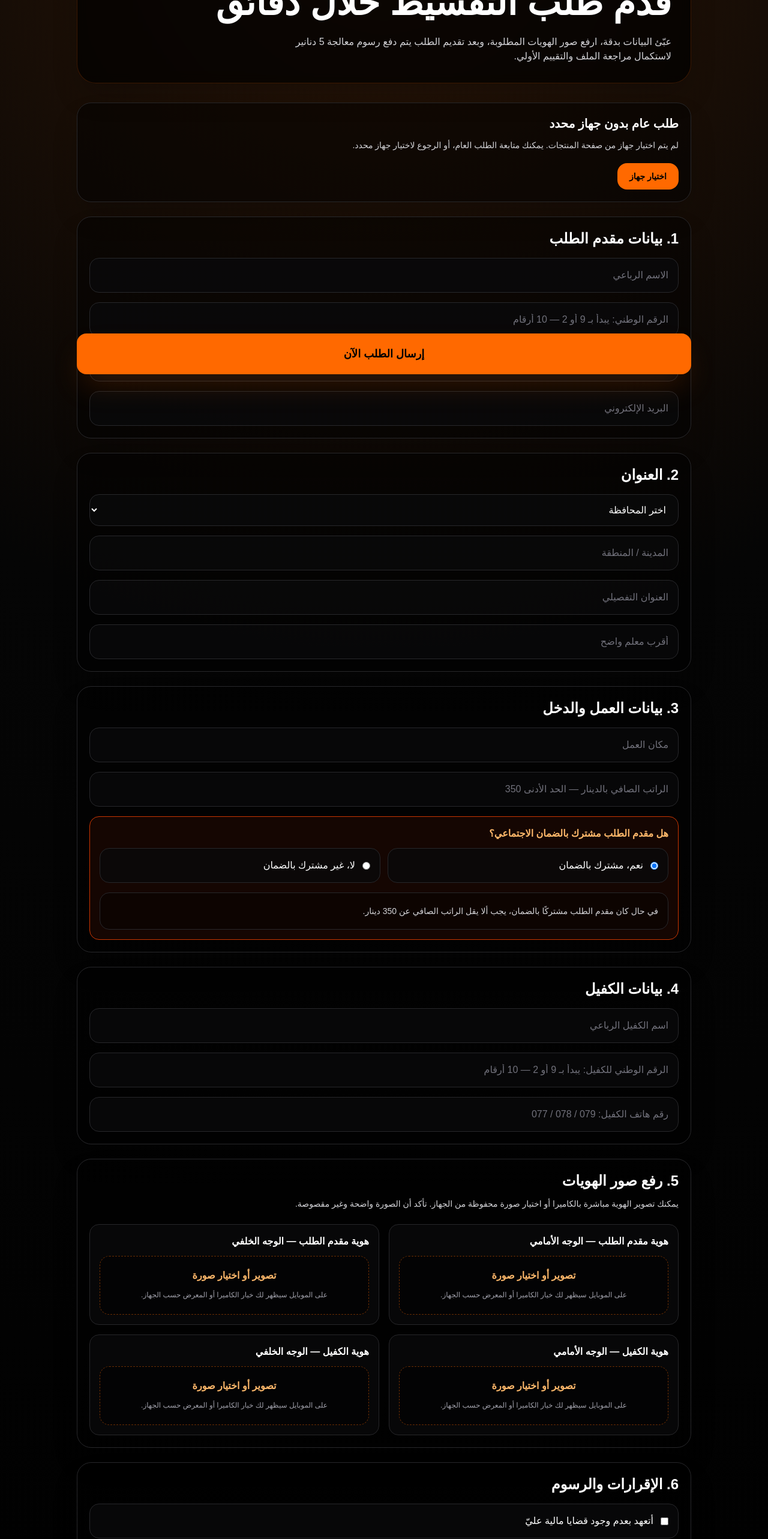
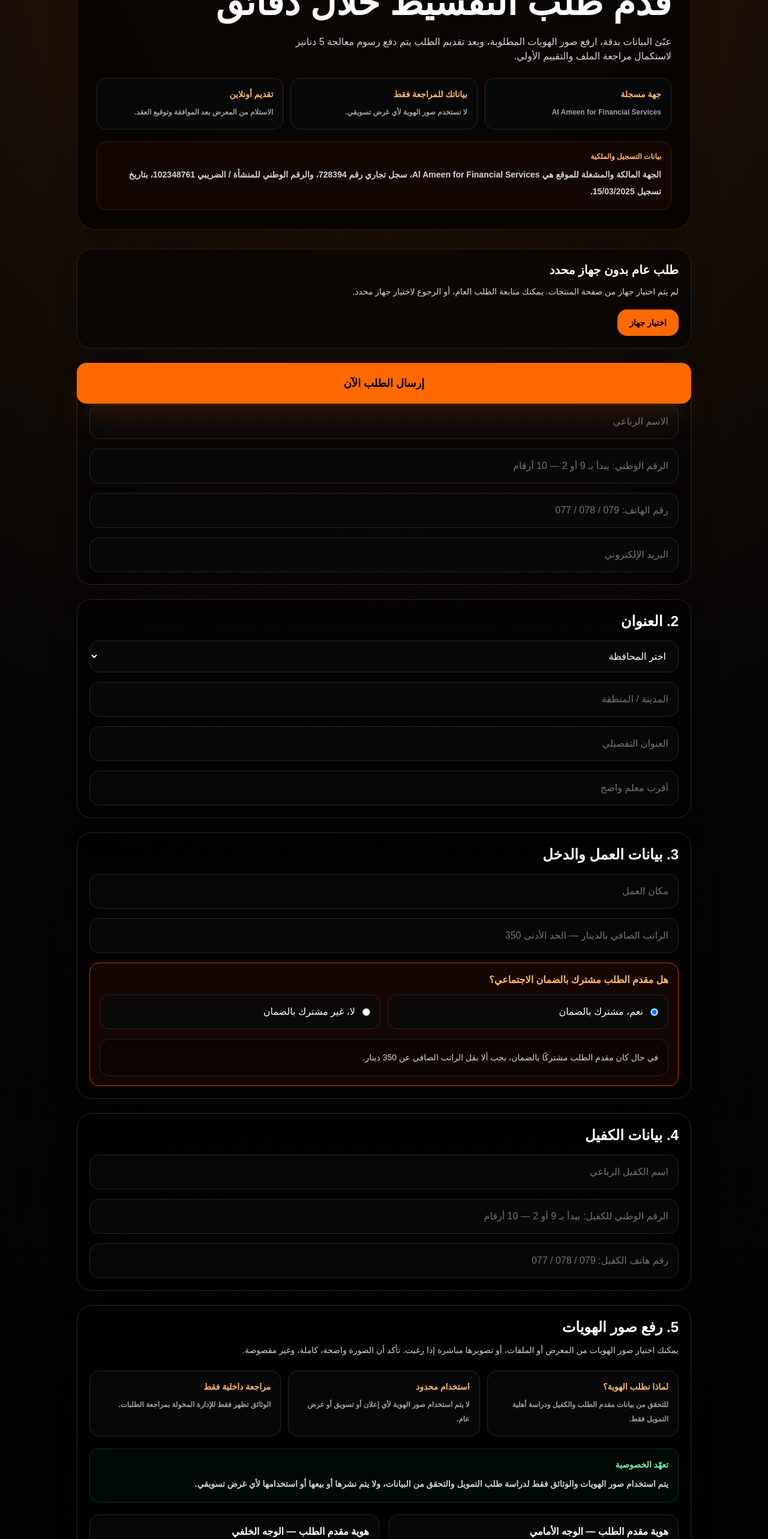
Before and after one commit to am0006114-stack/alameen-finance, a Next.js app: page /apply in a window 1280 px wide. Shown: the part 160-2726 px from the top of the page at 60% size. Built offline with nearby package versions, Linux system fonts and the light colour scheme.

Commit message:
Improve apply form trust and image upload options

```diff
--- a/app/apply/ApplyClient.tsx
+++ b/app/apply/ApplyClient.tsx
@@ -21,6 +21,9 @@ type ExistingApplication = {
   guarantor_national_id: string | null;
   full_name: string | null;
 };
+
+const legalRegistrationText =
+  "الجهة المالكة والمشغلة للموقع هي Al Ameen for Financial Services، سجل تجاري رقم 728394، والرقم الوطني للمنشأة / الضريبي 102348761، بتاريخ تسجيل 15/03/2025.";
 
 const uploadTypes: { key: UploadKey; type: string; label: string }[] = [
   {
@@ -899,7 +902,7 @@ export default function ApplyPage() {
       <div className="mx-auto max-w-5xl">
         <div className="mb-8 rounded-[2rem] border border-orange-500/20 bg-black/70 p-8 shadow-2xl backdrop-blur">
           <div className="mb-4 inline-flex rounded-full border border-orange-500/30 bg-orange-500/10 px-4 py-2 text-sm text-orange-300">
-            الأمين للتمويل — طلب تقسيط آمن وسريع
+            الأمين للأقساط والتمويل — طلب تقسيط آمن وسريع
           </div>
 
           <h1 className="text-4xl font-black leading-tight md:text-6xl">
@@ -910,6 +913,30 @@ export default function ApplyPage() {
             عبّئ البيانات بدقة، ارفع صور الهويات المطلوبة، وبعد تقديم الطلب يتم
             دفع رسوم معالجة 5 دنانير لاستكمال مراجعة الملف والتقييم الأولي.
           </p>
+
+          <div className="mt-6 grid gap-3 md:grid-cols-3">
+            <TrustCard
+              title="جهة مسجلة"
+              text="Al Ameen for Financial Services"
+            />
+            <TrustCard
+              title="بياناتك للمراجعة فقط"
+              text="لا نستخدم صور الهوية لأي غرض تسويقي."
+            />
+            <TrustCard
+              title="تقديم أونلاين"
+              text="الاستلام من المعرض بعد الموافقة وتوقيع العقد."
+            />
+          </div>
+
+          <div className="mt-5 rounded-2xl border border-orange-500/20 bg-orange-950/20 p-4">
+            <p className="text-xs font-black text-orange-300">
+              بيانات التسجيل والملكية
+            </p>
+            <p className="mt-2 text-sm font-bold leading-7 text-zinc-300">
+              {legalRegistrationText}
+            </p>
+          </div>
         </div>
 
         {selectedProduct && selectedInstallment ? (
@@ -938,37 +965,17 @@ export default function ApplyPage() {
             </div>
 
             <div className="mt-5 grid gap-3 md:grid-cols-4">
-              <div className="rounded-2xl border border-zinc-800 bg-black/50 p-4">
-                <p className="text-xs text-zinc-400">السعر</p>
-
-                <p className="mt-1 text-lg font-black text-white">
-                  {formatJod(selectedProduct.price)}
-                </p>
-              </div>
-
-              <div className="rounded-2xl border border-zinc-800 bg-black/50 p-4">
-                <p className="text-xs text-zinc-400">مدة التقسيط</p>
-
-                <p className="mt-1 text-lg font-black text-white">
-                  {selectedMonths} شهر
-                </p>
-              </div>
-
-              <div className="rounded-2xl border border-zinc-800 bg-black/50 p-4">
-                <p className="text-xs text-zinc-400">الدفعة الأولى</p>
-
-                <p className="mt-1 text-lg font-black text-white">
-                  {formatJod(selectedInstallment.downPayment)}
-                </p>
-              </div>
-
-              <div className="rounded-2xl border border-zinc-800 bg-black/50 p-4">
-                <p className="text-xs text-zinc-400">القسط التقريبي</p>
-
-                <p className="mt-1 text-lg font-black text-orange-300">
-                  {formatJod(selectedInstallment.monthly)}
-                </p>
-              </div>
+              <InfoBox label="السعر" value={formatJod(selectedProduct.price)} />
+              <InfoBox label="مدة التقسيط" value={`${selectedMonths} شهر`} />
+              <InfoBox
+                label="الدفعة الأولى"
+                value={formatJod(selectedInstallment.downPayment)}
+              />
+              <InfoBox
+                label="القسط التقريبي"
+                value={formatJod(selectedInstallment.monthly)}
+                highlight
+              />
             </div>
           </section>
         ) : (
@@ -1218,9 +1225,34 @@ export default function ApplyPage() {
             <h2 className="mb-2 text-2xl font-bold">5. رفع صور الهويات</h2>
 
             <p className="mb-5 text-sm leading-7 text-zinc-300">
-              يمكنك تصوير الهوية مباشرة بالكاميرا أو اختيار صورة محفوظة من
-              الجهاز. تأكد أن الصورة واضحة وغير مقصوصة.
+              يمكنك اختيار صور الهويات من المعرض أو الملفات، أو تصويرها مباشرة
+              إذا رغبت. تأكد أن الصورة واضحة، كاملة، وغير مقصوصة.
             </p>
+
+            <div className="mb-5 grid gap-3 md:grid-cols-3">
+              <TrustCard
+                title="لماذا نطلب الهوية؟"
+                text="للتحقق من بيانات مقدم الطلب والكفيل ودراسة أهلية التمويل فقط."
+              />
+              <TrustCard
+                title="استخدام محدود"
+                text="لا يتم استخدام صور الهوية لأي إعلان أو تسويق أو عرض عام."
+              />
+              <TrustCard
+                title="مراجعة داخلية فقط"
+                text="الوثائق تظهر فقط للإدارة المخولة بمراجعة الطلبات."
+              />
+            </div>
+
+            <div className="mb-5 rounded-2xl border border-green-700/40 bg-green-950/20 p-4">
+              <p className="text-sm font-black text-green-300">
+                تعهّد الخصوصية
+              </p>
+              <p className="mt-2 text-sm font-bold leading-7 text-zinc-300">
+                يتم استخدام صور الهويات والوثائق فقط لدراسة طلب التمويل والتحقق
+                من البيانات، ولا يتم نشرها أو بيعها أو استخدامها لأي غرض تسويقي.
+              </p>
+            </div>
 
             <div className="grid gap-4 md:grid-cols-2">
               {uploadTypes.map((item) => {
@@ -1239,17 +1271,17 @@ export default function ApplyPage() {
 
                     <label className="flex cursor-pointer flex-col items-center justify-center rounded-2xl border border-dashed border-orange-500/40 bg-black/50 p-5 text-center transition hover:bg-black">
                       <span className="text-base font-black text-orange-300">
-                        تصوير أو اختيار صورة
+                        اختيار صورة أو تصوير الهوية
                       </span>
 
                       <span className="mt-2 text-xs leading-6 text-zinc-400">
-                        على الموبايل سيظهر لك خيار الكاميرا أو المعرض حسب الجهاز.
+                        يمكنك اختيار صورة محفوظة من الجهاز أو تصوير الهوية حسب
+                        الخيارات المتاحة في هاتفك.
                       </span>
 
                       <input
                         type="file"
                         accept="image/png,image/jpeg"
-                        capture="environment"
                         onChange={(e) =>
                           handleFileChange(
                             item.key,
@@ -1321,7 +1353,8 @@ export default function ApplyPage() {
             <div className="mt-4 rounded-2xl border border-orange-700 bg-orange-950/40 p-5 leading-8">
               <strong>رسوم معالجة الطلب:</strong> 5 دنانير غير مستردة، تُدفع
               بعد تقديم الطلب عبر كليك أو إي فواتيركم أو محفظة إلكترونية
-              معتمدة، لاستكمال مراجعة الملف والتقييم الأولي.
+              معتمدة، لاستكمال مراجعة الملف والتقييم الأولي. دفع الرسوم لا يعني
+              الموافقة النهائية على طلب التقسيط.
             </div>
           </section>
 
@@ -1333,6 +1366,7 @@ export default function ApplyPage() {
 
               <div className="mt-5 max-h-72 overflow-y-auto rounded-2xl border border-zinc-800 bg-black p-5 text-sm leading-8 text-zinc-300">
                 <ul className="list-disc space-y-2 pr-5">
+                  <li>{legalRegistrationText}</li>
                   <li>
                     إذا كان مقدم الطلب مشتركًا بالضمان، يجب ألا يقل الراتب
                     الصافي عن 350 دينار أردني.
@@ -1353,6 +1387,10 @@ export default function ApplyPage() {
                     يجب تقديم هوية شخصية سارية لمقدم الطلب والكفيل، وجه أمامي
                     وخلفي.
                   </li>
+                  <li>
+                    صور الهويات والوثائق تستخدم فقط لدراسة طلب التمويل والتحقق
+                    من البيانات.
+                  </li>
                   <li>البيانات الخاطئة أو الناقصة تؤدي لرفض الطلب.</li>
                   <li>رسوم معالجة الطلب 5 دنانير غير مستردة.</li>
                   <li>دفع رسوم المعالجة لا يعني الموافقة على طلب التقسيط.</li>
@@ -1372,7 +1410,10 @@ export default function ApplyPage() {
                 className="mt-2"
               />
 
-              <span>أقرّ بأنني قرأت الشروط والأحكام وأوافق عليها.</span>
+              <span>
+                أقرّ بأنني قرأت الشروط والأحكام وأوافق عليها، وأوافق على
+                استخدام بياناتي والوثائق المرفوعة لغرض دراسة طلب التمويل فقط.
+              </span>
             </label>
           </section>
 
@@ -1385,6 +1426,39 @@ export default function ApplyPage() {
         </form>
       </div>
     </main>
+  );
+}
+
+function InfoBox({
+  label,
+  value,
+  highlight,
+}: {
+  label: string;
+  value: string;
+  highlight?: boolean;
+}) {
+  return (
+    <div className="rounded-2xl border border-zinc-800 bg-black/50 p-4">
+      <p className="text-xs text-zinc-400">{label}</p>
+
+      <p
+        className={`mt-1 text-lg font-black ${
+          highlight ? "text-orange-300" : "text-white"
+        }`}
+      >
+        {value}
+      </p>
+    </div>
+  );
+}
+
+function TrustCard({ title, text }: { title: string; text: string }) {
+  return (
+    <div className="rounded-2xl border border-zinc-800 bg-zinc-950/80 p-4">
+      <p className="text-sm font-black text-orange-300">{title}</p>
+      <p className="mt-2 text-xs font-bold leading-6 text-zinc-400">{text}</p>
+    </div>
   );
 }
 
```
